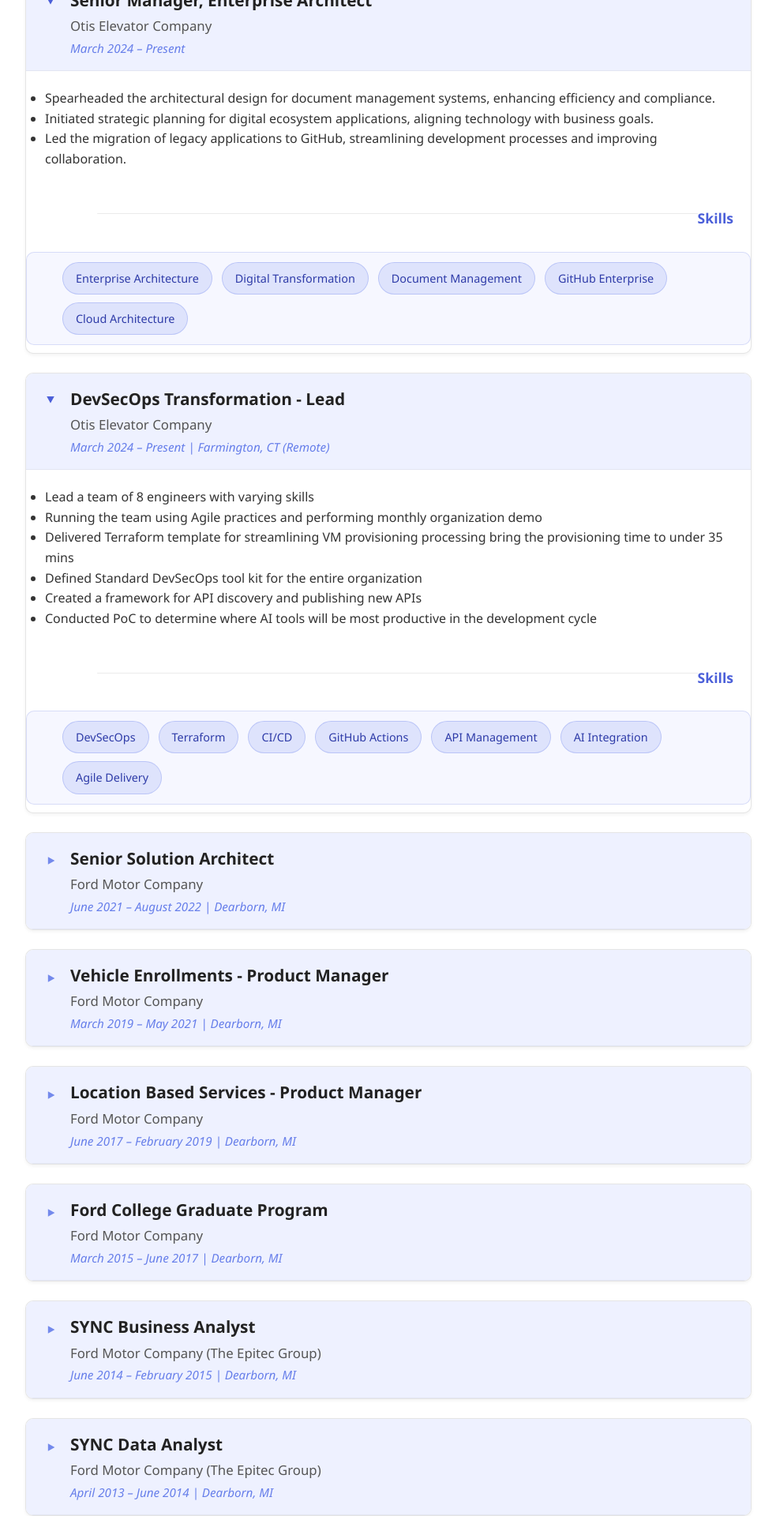
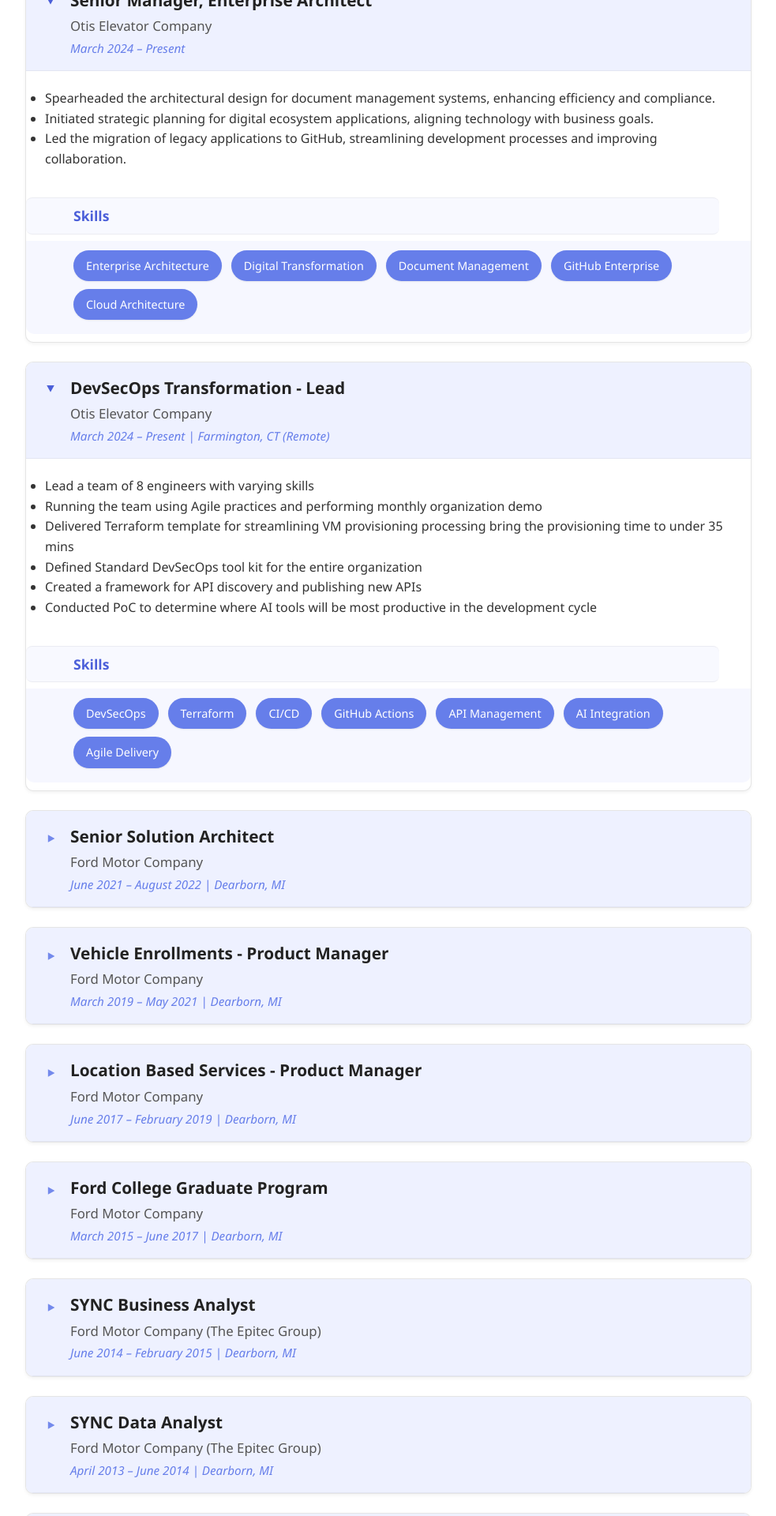
Before and after one commit to r91dua/my-portfolio, a Jekyll site: the page built from index.html, in a window 1280 px wide. Shown: the part 609-2529 px from the top of the page at 79% size, without its empty margins (148-1131 px from the left). Built offline with Jekyll 4.4.1, drawn with Linux system fonts in a browser that asks for light colours.

Commit message:
Update styles.css

```diff
--- a/assets/css/styles.css
+++ b/assets/css/styles.css
@@ -228,32 +228,26 @@ details.experience-item h5 {
 }
 
 /* ===========================================================
-   Skills Section inside Cards (improved)
+   Skills Section inside Cards (IMPROVED)
    =========================================================== */
 
-/* Skills header */
+/* Skills header — now properly aligned and styled */
 details.experience-item .skills-header,
 details.education-item  .skills-header {
   font-size: 1.1em;
   font-weight: 700;
   color: #4b5fd9;
-  margin: 12px 0 10px;
-  padding-left: 45px;  /* <<< matches body indentation */
+  margin: 18px 0 8px;
+  padding-left: 60px;   /* <<< aligns with bullets */
   display: flex;
   align-items: center;
-}
-
-/* Divider before skills */
-details.experience-item ul + .skills-header::before,
-details.education-item  ul + .skills-header::before {
-  content: "";
-  display: block;
-  height: 1px;
-  background: rgba(0,0,0,0.08);
-  margin-bottom: 12px;
-  border-radius: 1px;
-  width: calc(100% - 60px);
-  margin-left: 45px;
+  background: #f8f9ff;
+  border-top: 1px solid rgba(0,0,0,0.05);
+  border-bottom: 1px solid rgba(0,0,0,0.05);
+  padding-top: 8px;
+  padding-bottom: 8px;
+  width: calc(100% - 40px);
+  border-radius: 8px;
 }
 
 /* Skills container */
@@ -262,11 +256,10 @@ details.education-item  .skills {
   display: flex;
   flex-wrap: wrap;
   gap: 10px 12px;
-  padding: 12px 20px 12px 45px; /* aligned with content */
+  padding: 12px 25px 18px 60px; /* aligned with text */
   margin-bottom: 10px;
   background: #f6f7ff;
-  border: 1px solid rgba(75,95,217,0.18);
-  border-radius: 10px;
+  border-radius: 0 0 10px 10px;
 }
 
 /* Individual skill tag */
@@ -279,18 +272,17 @@ details.education-item  .skill-tag {
   font-size: 0.9em;
   font-weight: 500;
   border-radius: 9999px;
-  color: #2e3ba8;
-  background: rgba(102,126,234,0.16);
-  border: 1px solid rgba(102,126,234,0.3);
-  transition: background 0.15s ease, border-color 0.15s ease, transform 0.05s ease;
+  color: #fff;
+  background: #667eea;
+  border: none;
+  box-shadow: 0 1px 2px rgba(0,0,0,0.08);
+  transition: background 0.2s ease, transform 0.05s ease;
   text-align: center;
-  min-width: fit-content;
 }
 
 details.experience-item .skill-tag:hover,
 details.education-item  .skill-tag:hover {
-  background: rgba(102,126,234,0.25);
-  border-color: rgba(102,126,234,0.4);
+  background: #4b5fd9;
 }
 
 details.experience-item .skill-tag:active,
```
